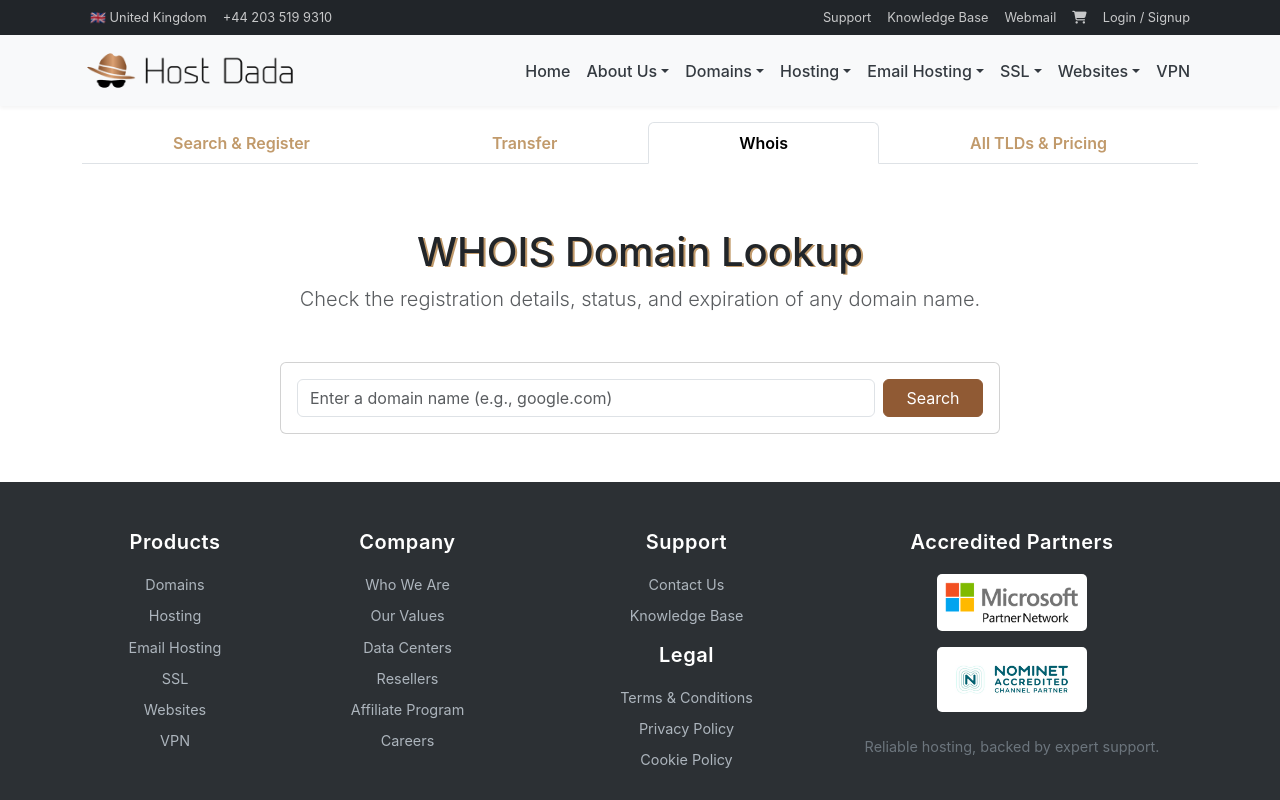
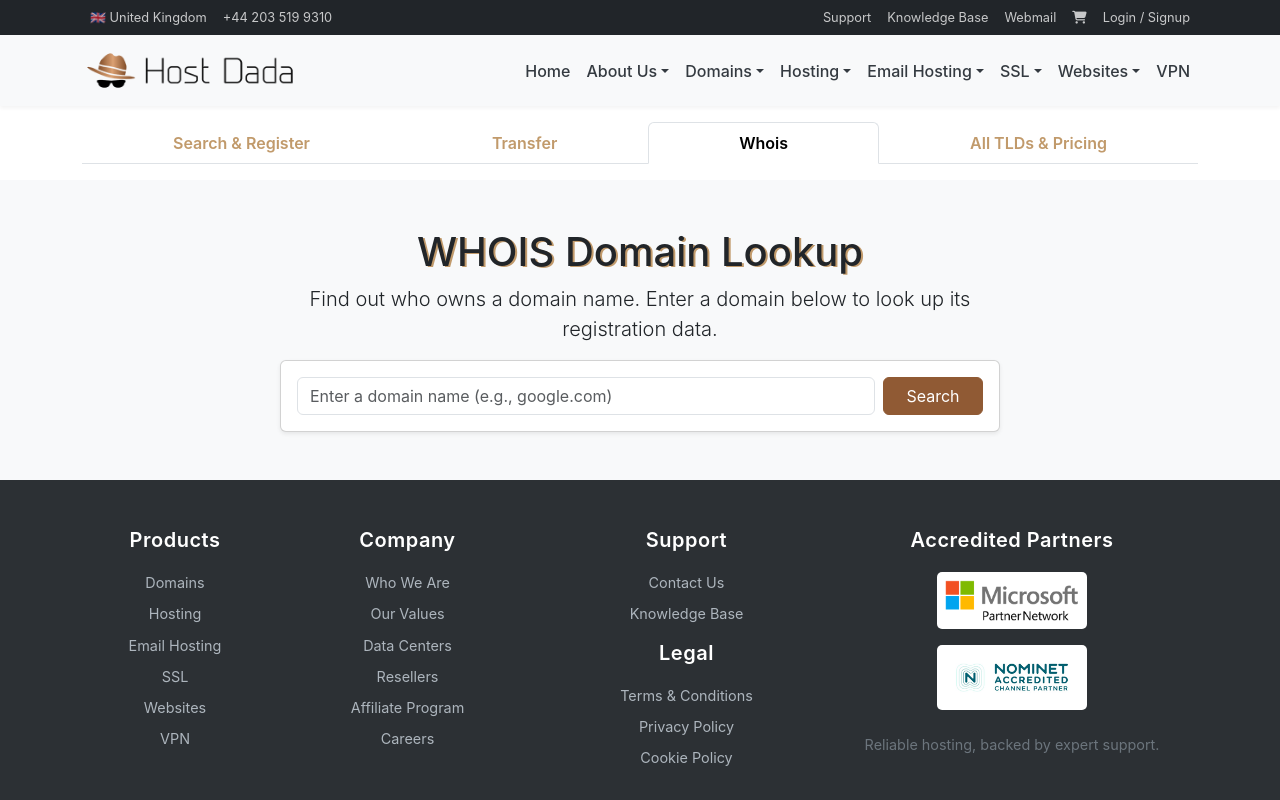
Before and after one commit to kandekore/host-dada-frontend, a React (Create React App) app: page /domains/whois in a window 1280 px wide. Shown: the top 800 px of the page. Built offline with nearby package versions, Linux system fonts and the light colour scheme.

Commit message:
whois link

```diff
--- a/src/pages/DomainsWhois.js
+++ b/src/pages/DomainsWhois.js
@@ -1,60 +1,73 @@
-// src/pages/DomainsWhois.js
-import React, { useState } from 'react';
+import React, { useState, useEffect } from 'react';
+import { Container, Row, Col, Form, Button, Card, Spinner, Alert } from 'react-bootstrap';
 import { Helmet } from 'react-helmet-async';
-import { Container, Row, Col, Form, Button, Card, Spinner, Alert } from 'react-bootstrap';
+import { useSearchParams } from 'react-router-dom'; // Import useSearchParams
 import { API_BASE } from '../config';
 
 const DomainsWhois = () => {
     const [domain, setDomain] = useState('');
-    const [loading, setLoading] = useState(false);
-    const [result, setResult] = useState('');
+    const [whoisData, setWhoisData] = useState(null);
+    const [isLoading, setIsLoading] = useState(false);
     const [error, setError] = useState('');
+    const [searchParams] = useSearchParams(); // Get the search params from the URL
 
-    const pageTitle = "WHOIS Domain Lookup | Host Dada";
-    const pageDescription = "Use our free WHOIS tool to look up registration and contact information for any domain name. Check ownership details and expiration dates instantly.";
+    // This effect runs when the component loads
+    useEffect(() => {
+        const domainFromUrl = searchParams.get('domain'); // Look for a 'domain' parameter
+        if (domainFromUrl) {
+            setDomain(domainFromUrl);
+            // Optional: Automatically trigger the search if you want
+            // handleSubmit(new Event('submit'), domainFromUrl);
+        }
+    }, [searchParams]);
 
-    const handleSubmit = async (e) => {
+    const handleSubmit = async (e, domainToSearch = domain) => {
         e.preventDefault();
-        setLoading(true);
+        if (!domainToSearch.trim()) {
+            setError('Please enter a domain name.');
+            return;
+        }
+
+        setIsLoading(true);
         setError('');
-        setResult('');
+        setWhoisData(null);
 
         try {
             const response = await fetch(`${API_BASE}/whois`, {
                 method: 'POST',
                 headers: { 'Content-Type': 'application/json' },
-                body: JSON.stringify({ domain }),
+                body: JSON.stringify({ domain: domainToSearch }),
             });
             const data = await response.json();
             if (!response.ok) {
                 throw new Error(data.error || 'Failed to fetch WHOIS data.');
             }
-            setResult(data.whoisData);
+            setWhoisData(data.whoisData);
         } catch (err) {
             setError(err.message);
         } finally {
-            setLoading(false);
+            setIsLoading(false);
         }
     };
 
     return (
         <>
             <Helmet>
-                <title>{pageTitle}</title>
-                <meta name="description" content={pageDescription} />
+                <title>WHOIS Lookup | Find Domain Ownership Information | Host Dada</title>
+                <meta name="description" content="Use our free WHOIS tool to look up the registration and ownership details of any domain name. Check domain availability and owner information instantly." />
             </Helmet>
 
-            <Container className="my-5">
+            <Container fluid className="section-container py-5 bg-light">
+                <Container>
                     <Row className="justify-content-center">
-                    <Col lg={8}>
-                        <div className="text-center mb-5">
+                        <Col lg={8} className="text-center">
                             <h1>WHOIS Domain Lookup</h1>
-                            <p className="lead text-muted">Check the registration details, status, and expiration of any domain name.</p>
-                        </div>
-
-                        <Card>
+                            <p className="lead">
+                                Find out who owns a domain name. Enter a domain below to look up its registration data.
+                            </p>
+                            <Card className="shadow-sm">
                                 <Card.Body>
-                                <Form onSubmit={handleSubmit} className="d-flex">
+                                    <Form className="d-flex" onSubmit={handleSubmit}>
                                         <Form.Control
                                             type="text"
                                             placeholder="Enter a domain name (e.g., google.com)"
@@ -63,27 +76,36 @@
                                             required
                                             className="me-2"
                                         />
-                                    <Button variant="primary" type="submit" disabled={loading} style={{ minWidth: '100px' }}>
-                                        {loading ? <Spinner as="span" animation="border" size="sm" /> : 'Search'}
+                                        <Button type="submit" variant="primary" style={{ minWidth: '100px' }}>
+                                            {isLoading ? <Spinner as="span" animation="border" size="sm" /> : 'Search'}
                                         </Button>
                                     </Form>
                                 </Card.Body>
                             </Card>
-
-                        {error && <Alert variant="danger" className="mt-4">{error}</Alert>}
-
-                        {result && (
-                            <Card className="mt-4">
-                                <Card.Header as="h5">WHOIS Results for: {domain}</Card.Header>
+                        </Col>
+                    </Row>
+                    {error && (
+                        <Row className="justify-content-center mt-4">
+                            <Col lg={8}>
+                                <Alert variant="danger">{error}</Alert>
+                            </Col>
+                        </Row>
+                    )}
+                    {whoisData && (
+                        <Row className="justify-content-center mt-4">
+                            <Col lg={8}>
+                                <Card>
+                                    <Card.Header as="h5">WHOIS Information for: {domain}</Card.Header>
                                     <Card.Body>
                                         <pre style={{ whiteSpace: 'pre-wrap', wordBreak: 'break-all' }}>
-                                        <code>{result}</code>
+                                            <code>{whoisData}</code>
                                         </pre>
                                     </Card.Body>
                                 </Card>
-                        )}
                             </Col>
                         </Row>
+                    )}
+                </Container>
             </Container>
         </>
     );
```
Lines whose indentation alone changed are shown as unchanged.
